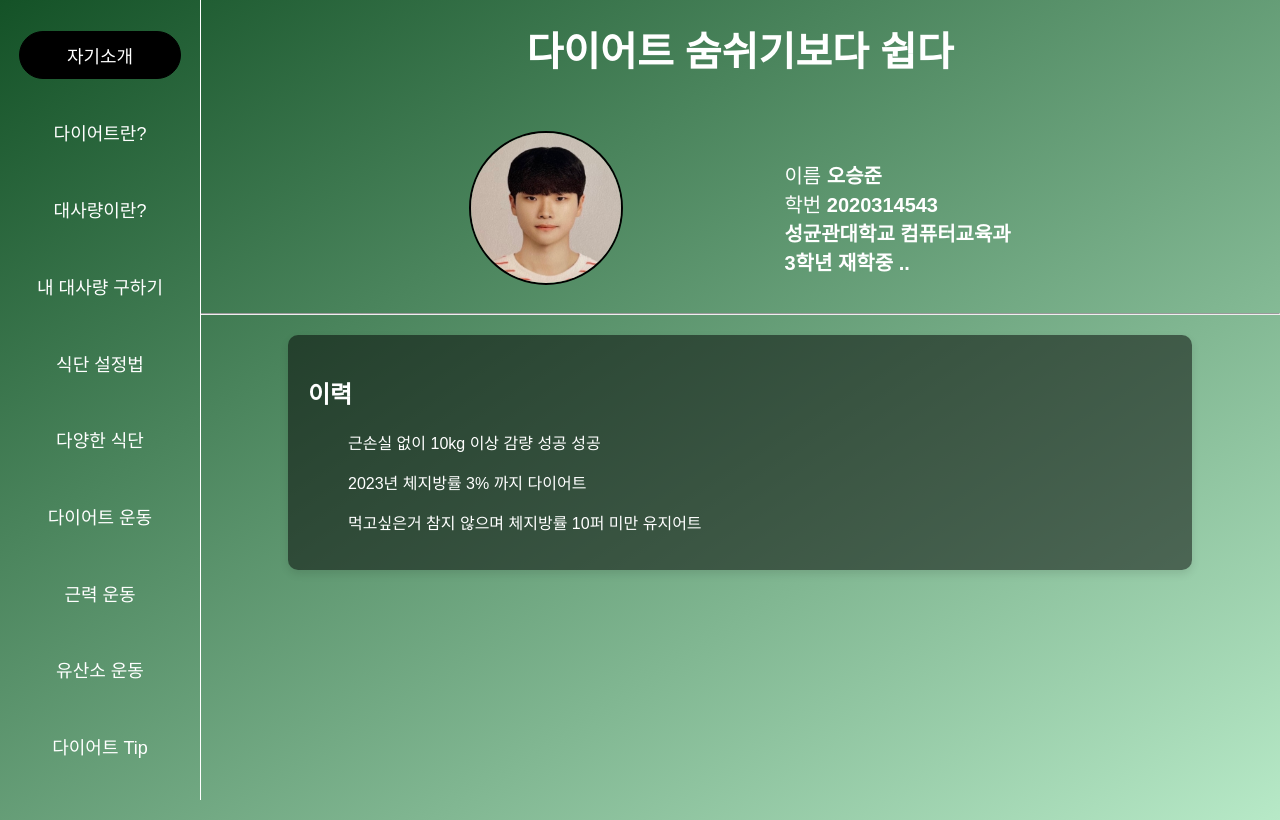
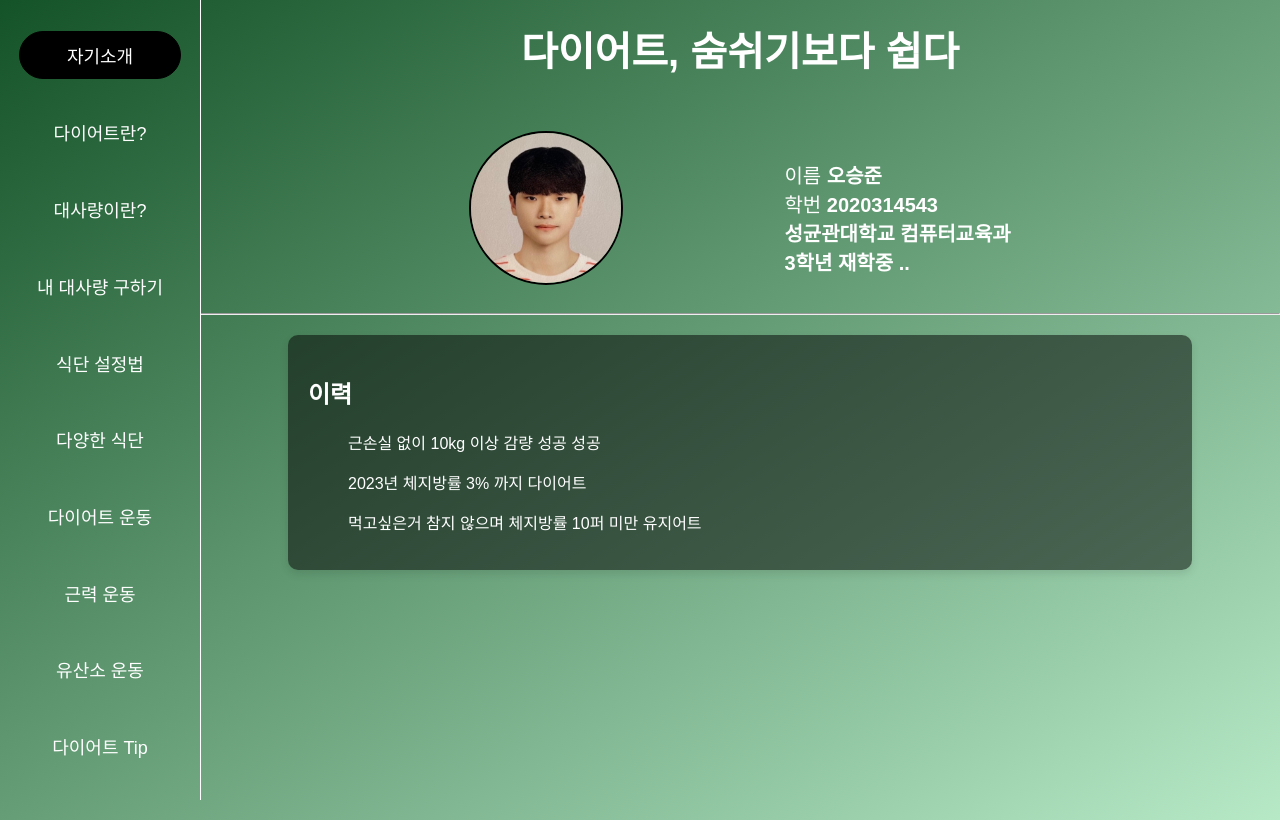
Before and after one commit to HelloSJ00/DietEasierThanBreathe, a plain HTML site: page html/1.html in a window 1280 px wide. Drawn offline with nearby package versions, Linux system fonts and the light colour scheme; a script that the page names is missing.

Commit message:
타이틀 재수정

```diff
--- a/html/1.html
+++ b/html/1.html
@@ -25,7 +25,7 @@
           <i class="fa-solid fa-bars"></i>
         </div>
       </button>
-      <h1 class="Title">다이어트 숨쉬기보다 쉽다</h1>
+      <h1 class="Title">다이어트, 숨쉬기보다 쉽다</h1>
     </section>
     <section class="navbar_parent">
       <button id="closeButton">
```
Also changed, not shown: html/10.html (+1 -1 lines), html/2.html (+1 -1 lines), html/3.html (+1 -1 lines), html/4.html (+1 -1 lines), html/5.html (+1 -1 lines), html/6.html (+1 -1 lines), html/7.html (+1 -2 lines), html/8.html (+1 -1 lines), html/9.html (+1 -1 lines).
